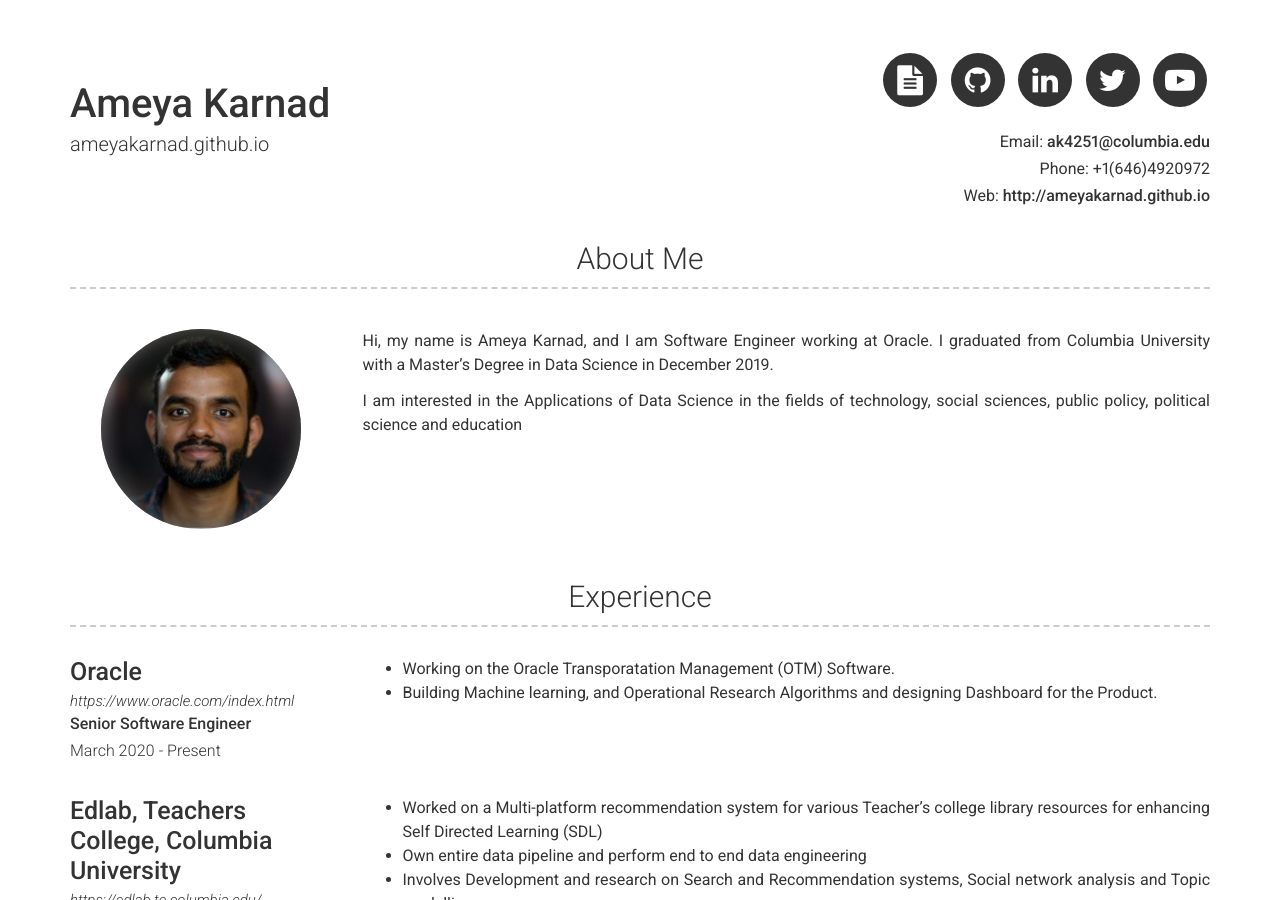
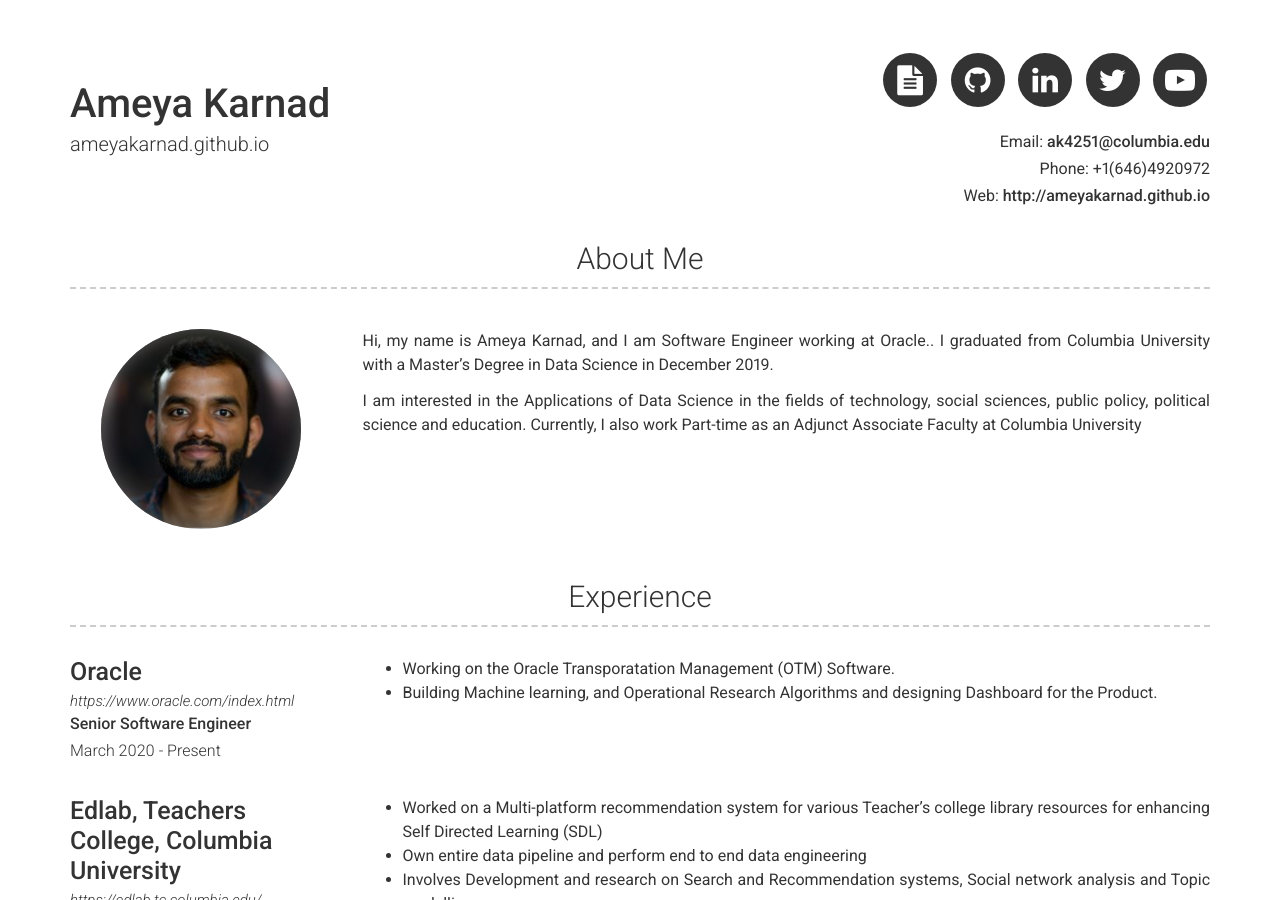
Before and after one commit to ameyakarnad/ameyakarnad.github.io, a Jekyll site: the page built from index.md, in a window 1280 px wide and 900 px high. Built offline with Jekyll 4.4.1, drawn with Linux system fonts in a browser that asks for light colours.

Commit message:
Update _config.yml

```diff
--- a/_config.yml
+++ b/_config.yml
@@ -18,9 +18,9 @@
 about_title: About Me
 about_profile_image: ameya.PNG
 about_content: | # this will include new lines to allow paragraphs
-  Hi, my name is Ameya Karnad, and I am Software Engineer working at Oracle. I graduated from Columbia University with a Master's Degree in Data Science in December 2019.
+  Hi, my name is Ameya Karnad, and I am Software Engineer working at Oracle.. I graduated from Columbia University with a Master's Degree in Data Science in December 2019.
 
-  I am interested in the Applications of Data Science in the fields of technology, social sciences, public policy, political science and education
+  I am interested in the Applications of Data Science in the fields of technology, social sciences, public policy, political science and education. Currently, I also work Part-time as an Adjunct Associate Faculty at Columbia University
 
 experience_title: Experience #(Use this to override about experience section title)
 education_title: Education #(Use this to override about education section title)
```
